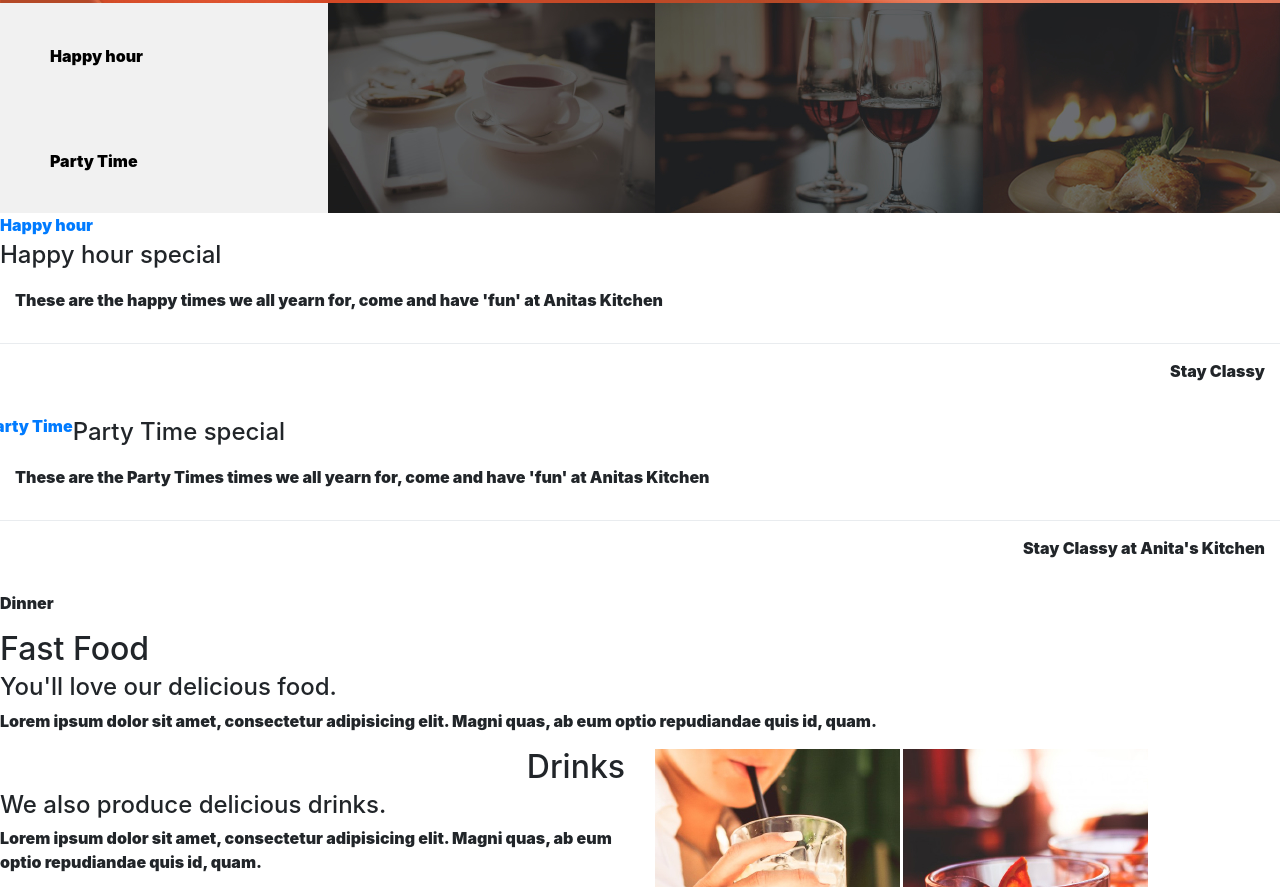
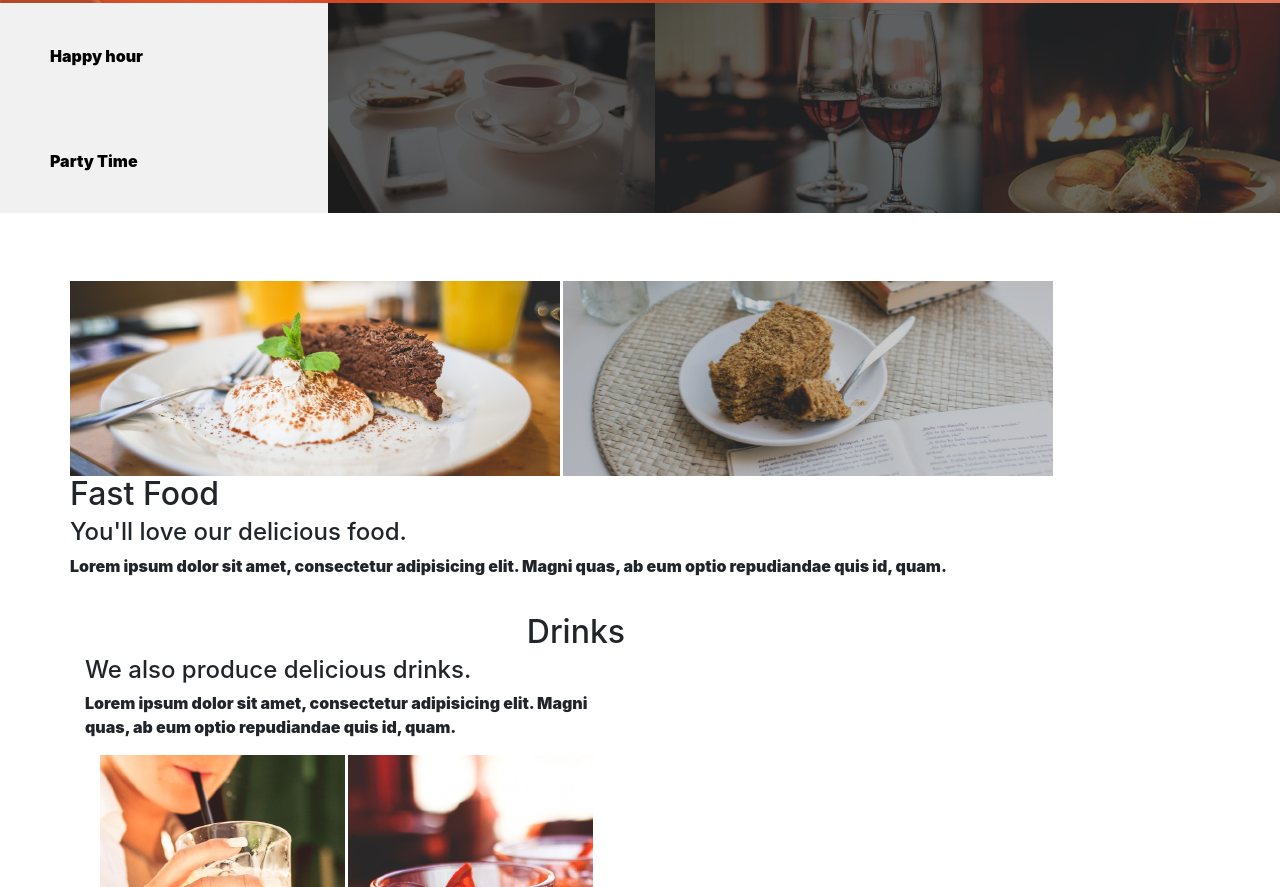
Before and after one commit to ChristineKarimi/anita, a plain HTML site: page index.html in a window 1280 px wide. Shown: the part 633-1520 px from the top of the page. Drawn offline with Linux system fonts and the light colour scheme.

Commit message:
save changes

```diff
--- a/css/styles.css
+++ b/css/styles.css
@@ -33,3 +33,7 @@ li a:hover {
     color: white;
     text-decoration: none;
 }
+#fastfood{
+  padding-top: 20px;
+  padding-bottom: 20px;
+}
--- a/index.html
+++ b/index.html
@@ -39,68 +39,35 @@
               <img src="images/foodtop/dinner.jpg">
             </div>
     </div>
-
-<a href="#" type="button" class="" data-toggle="modal" data-target="#myModal">Happy hour</a>
-
-                        <h4 class="modal-title">Happy hour special</h4>
-                      </div>
-                      <div class="modal-body">
-                        <p>These are the happy times we all yearn for, come and have 'fun' at Anitas Kitchen</p>
-                      </div>
-                      <div class="modal-footer">
-                        <p>Stay Classy</p>
-                      </div>
-                    </div>
-                  </div>
-                </div>
-              </div>
-              <div class="row" id="party">
-                <a href="#" type="button" class="" data-toggle="modal" data-target="#myModal1">Party Time</a>
-
-                        <h4 class="modal-title">Party Time special</h4>
-                      </div>
-                      <div class="modal-body">
-                        <p>These are the Party Times times we all yearn for, come and have 'fun' at Anitas Kitchen</p>
-                      </div>
-                      <div class="modal-footer">
-                        <p>Stay Classy at Anita's Kitchen</p>
-                      </div>
-                    </div>
-                  </div>
-                </div>
-              </div>
-            </div>
-
-            <div class="list">
-              <p>Dinner</p>
-            </div>
-          </div>
-        </div>
-      </div>
+<br></br>
+<div class="container">
+<div id="fastfood">
+<div class="row">
+  <div class="col-mid-6">
+      <img src="images/fastFood1.jpg" >
+      <img src="images/fastFood2.jpg" >
     </div>
-  </div>
-
-
+  <div class="col-mid-6">
         <h2>Fast Food</h2>
         <h4>You'll love our delicious food.</h4>
         <p>
           Lorem ipsum dolor sit amet, consectetur adipisicing elit. Magni quas, ab eum optio repudiandae quis id, quam.
         </p>
-
+      </div>
       </div>
     </div>
-    <div class="row space">
+    <div class="row">
       <div class="col-md-6">
         <h2 class="text-right">Drinks</h2>
         <h4>We also produce delicious drinks.</h4>
         <p>
           Lorem ipsum dolor sit amet, consectetur adipisicing elit. Magni quas, ab eum optio repudiandae quis id, quam.
         </p>
-
+      </div>
       </div>
       <div class="col-md-6 img-border">
-        <img src="images/drink1.jpg" alt="">
-        <img src="images/drink2.jpg" alt="">
+        <img src="images/drink1.jpg">
+        <img src="images/drink2.jpg">
       </div>
     </div>
   </div>
```
